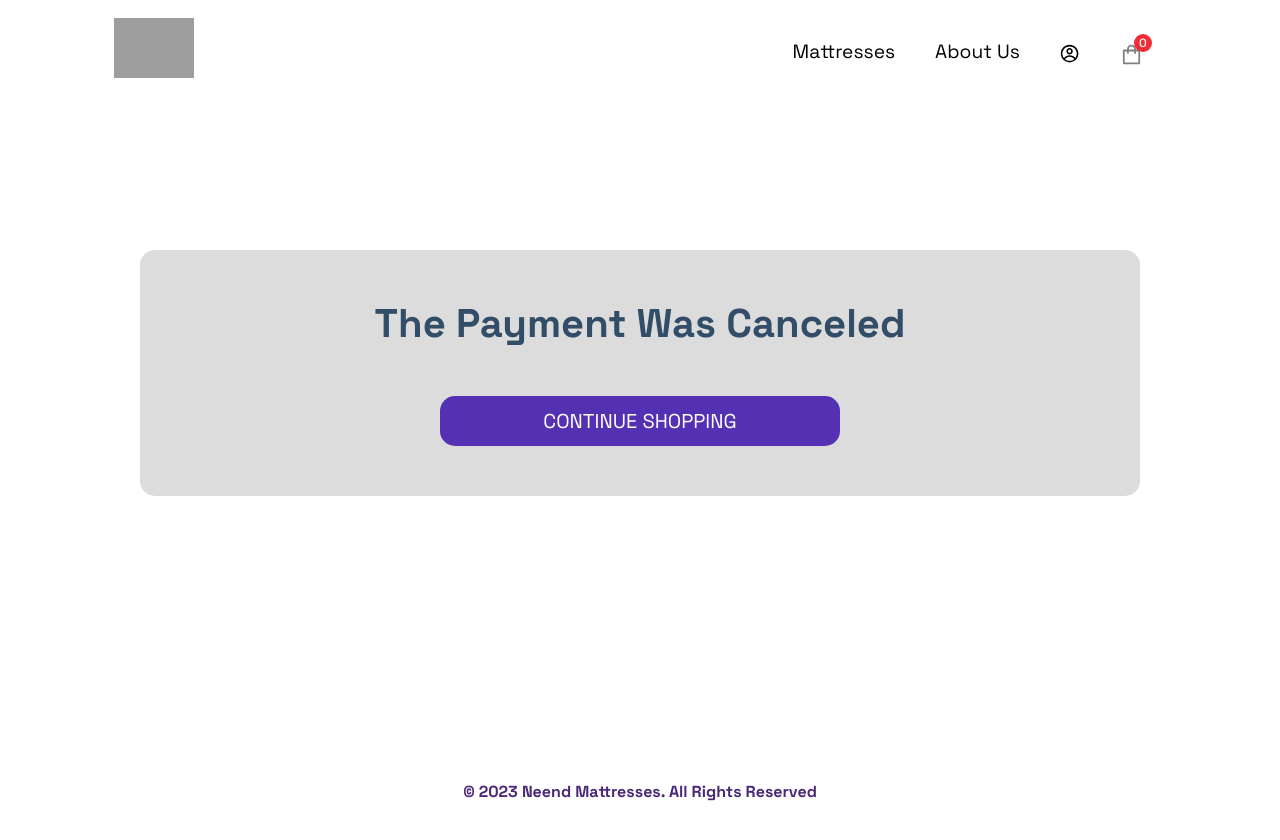
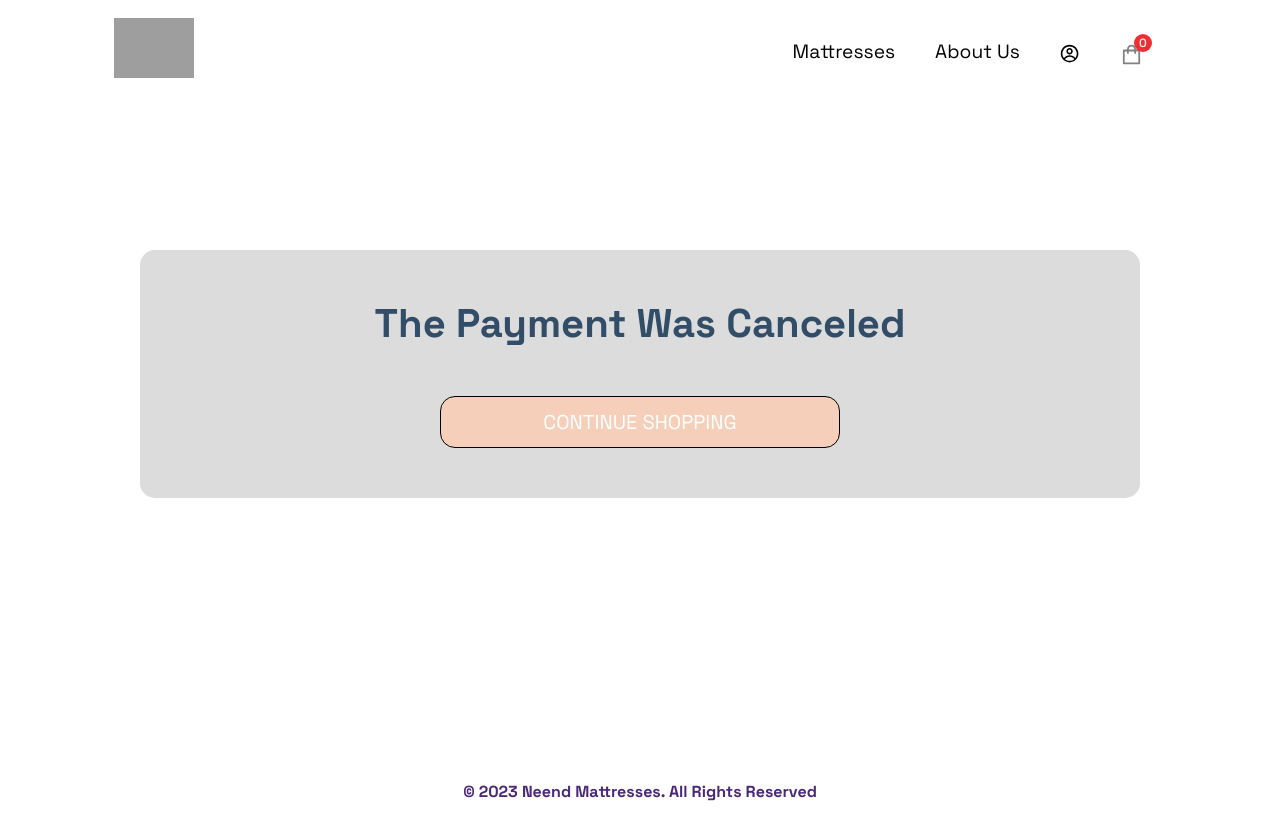
Before and after one commit to arajsinha/ecomm-test, a Next.js app: page /canceled in a window 1280 px wide. Shown: the top 840 px of the page. Built offline with nearby package versions, Linux system fonts and the light colour scheme; no server answers; grey boxes are pictures that could not be loaded.

Commit message:
cosmetic changes 3

```diff
--- a/components/Cart.jsx
+++ b/components/Cart.jsx
@@ -222,7 +222,7 @@ const Cart = () => {
                 className="btn"
                 onClick={handleCheckout}
                 disabled={!isPincodeValid}
-                style={{ color: "white" }}
+                style={{ color: "black" }}
               >
                 Pay with Stripe
               </button>
--- a/pages/addresscheckout.js
+++ b/pages/addresscheckout.js
@@ -226,6 +226,9 @@ export default function AddressCollection() {
 
   return (
     <div className="pincodeContainerAddress">
+      <div className="progress-tracker">
+        <p style={{ color: "green" }}>Step 2/3</p>
+      </div>
       <h1>Confirm Pincode</h1>
       <br />
       <form onSubmit={handleSubmit}>
--- a/styles/globals.css
+++ b/styles/globals.css
@@ -712,7 +712,8 @@ span.text-red {
   margin-top: 10px;
   margin-top: 40px;
   text-transform: uppercase;
-  background-color: #5430b3 !important;
+  background-color: #f5cfba !important;
+  border: 1px solid black !important;
   color: #fff;
   cursor: pointer;
   transform: scale(1, 1);
```
